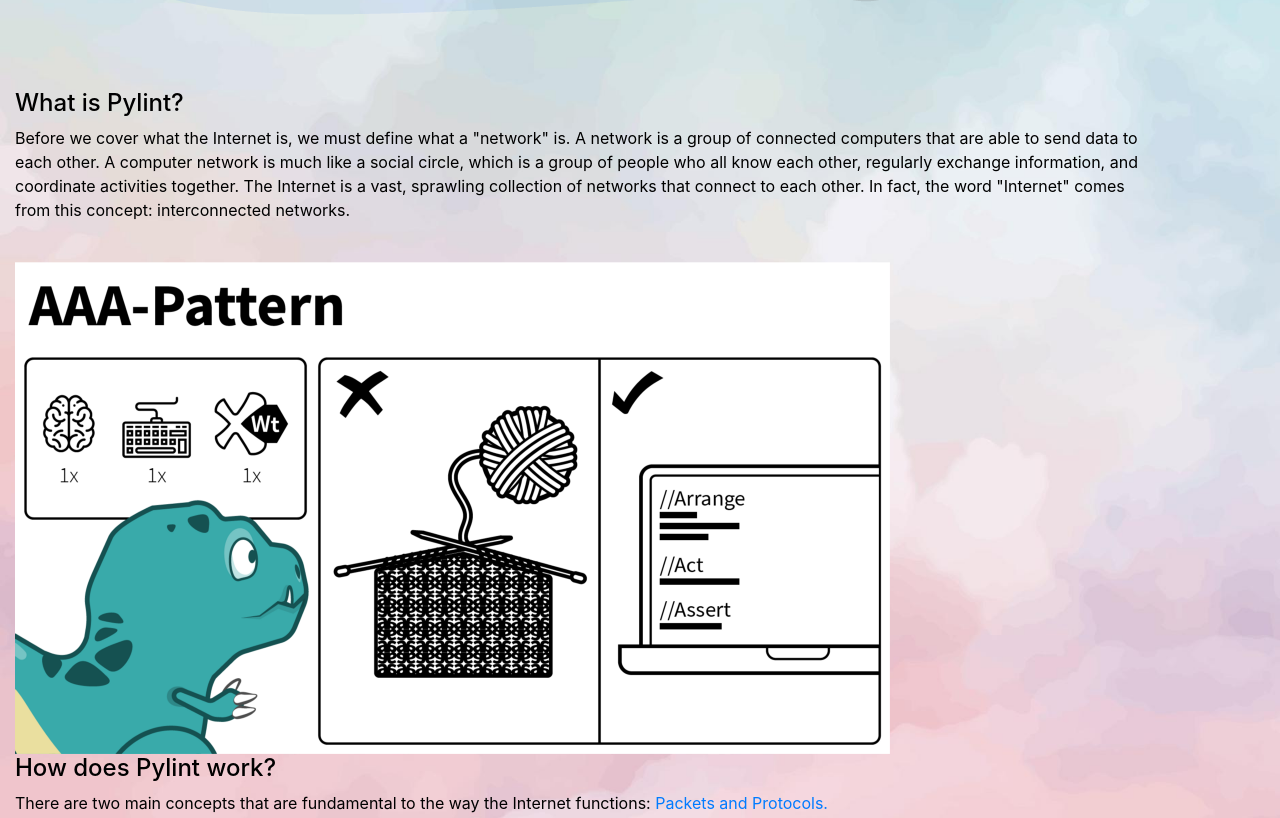
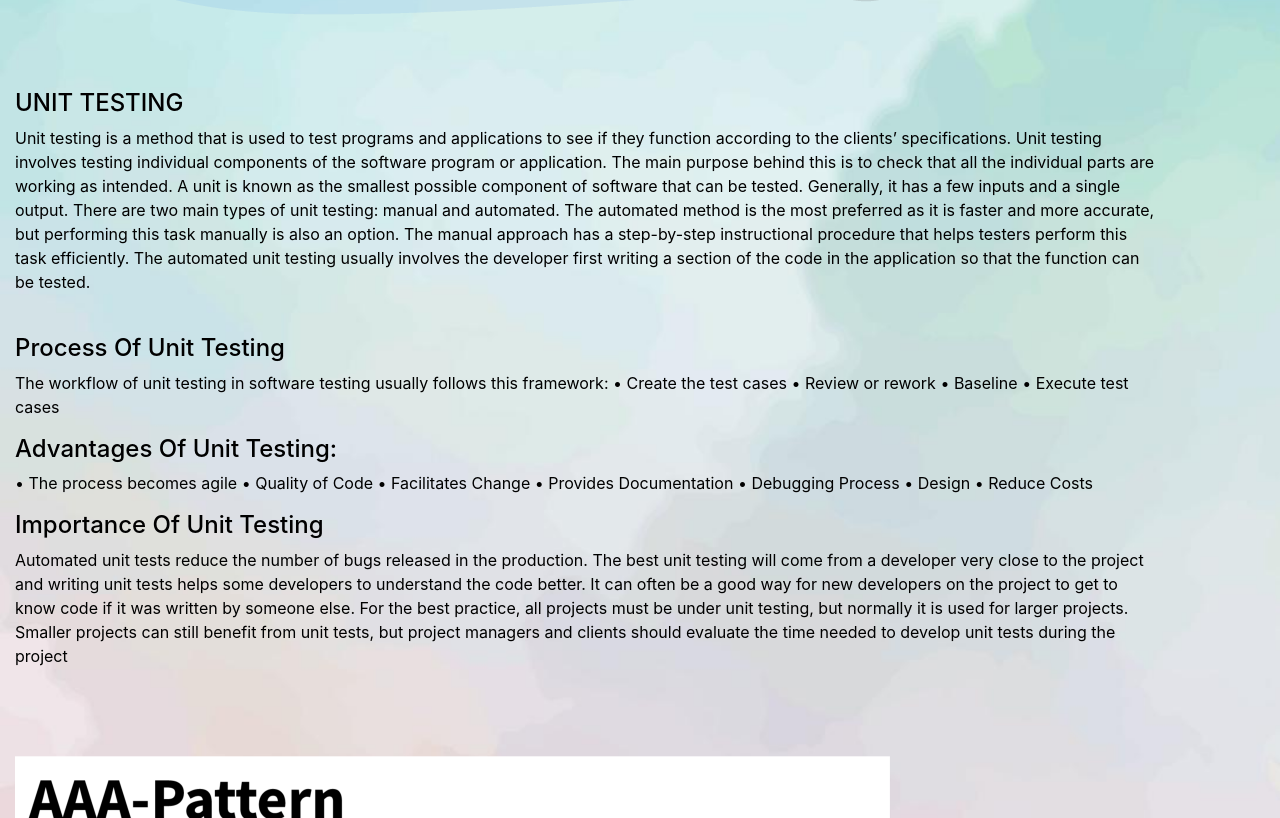
Before and after one commit to snalluri2/Project-2, a plain HTML site: page Testing - AAA.html in a window 1280 px wide. Shown: the part 531-1349 px from the top of the page. Drawn offline with nearby package versions, Linux system fonts and the light colour scheme.

Commit message:
Task : Making changes to AAA

```diff
--- a/Testing - AAA.html
+++ b/Testing - AAA.html
@@ -46,12 +46,39 @@
             <div class="body-content">
                 <br>
                 <br>
-                <h4>What is Pylint?</h4>
-                <p>Before we cover what the Internet is, we must define what a "network" is. A network is a group of connected computers that are able to send data to each other. A computer network is much like a social circle, which is a group of people who all know each other, regularly exchange information, and coordinate activities together. The Internet is a vast, sprawling collection of networks that connect to each other. In fact, the word "Internet" comes from this concept: interconnected networks.<br style="clear: both;" /></p>
+                <h4>UNIT TESTING</h4>
+                <p>Unit testing is a method that is used to test programs and applications to see if they function according to the clients’ specifications. Unit testing involves testing individual components of the software program or application. The main purpose behind this is to check that all the individual parts are working as intended. A unit is known as the smallest possible component of software that can be tested. Generally, it has a few inputs and a single output.
+                    There are two main types of unit testing: manual and automated. The automated method is the most preferred as it is faster and more accurate, but performing this task manually is also an option. The manual approach has a step-by-step instructional procedure that helps testers perform this task efficiently. The automated unit testing usually involves the developer first writing a section of the code in the application so that the function can be tested.<br style="clear: both;" /></p>
                 <br>
-                <img src="images/AAAp.png" >
-                <h4>How does Pylint work?</h4>
-                <p>There are two main concepts that are fundamental to the way the Internet functions: <a href="Packets-and-Protocols.html"> Packets and Protocols.</a></p>
+                <h4>Process Of Unit Testing</h4>
+                <p>The workflow of unit testing in software testing usually follows this framework:
+                    •	Create the test cases
+                    •	Review or rework
+                    •	Baseline
+                    •	Execute test cases
+                </p>
+                <h4>Advantages Of Unit Testing:</h4>
+                <p>•	The process becomes agile
+                    •	Quality of Code
+                    •	Facilitates Change
+                    •	Provides Documentation
+                    •	Debugging Process
+                    •	Design
+                    •	Reduce Costs
+                </p>
+                <h4>Importance Of Unit Testing </h4>
+                <p>Automated unit tests reduce the number of bugs released in the production. The best unit testing will come from a developer very close to the project and writing unit tests helps some developers to understand the code better. It can often be a good way for new developers on the project to get to know code if it was written by someone else. For the best practice, all projects must be under unit testing, but normally it is used for larger projects. Smaller projects can still benefit from unit tests, but project managers and clients should evaluate the time needed to develop unit tests during the project</p>
+                <br><br><br><img src="images/AAAp.png" >
+                <br><br>
+                <h4>The Arrange, Act and Assert (AAA) Pattern</h4>
+                <p>The AAA (Arrange-Act-Assert) pattern has become almost a standard across the industry. It suggests that you should divide your test method into three sections: arrange, act and assert. Each one of them only responsible for the part in which they are named after.
+                    So, the arrange section you only have code required to setup that specific test. Here objects would be created, mocks setup (if you are using one) and potentially expectations would be set. Then there is the Act, which should be the invocation of the method being tested. And on Assert you would simply check whether the expectations were met.
+                    AAA pattern does make the code quite well structured and easy to understand.</p>
+                   <p> // arrange <br> var repository = Substitute.For<IClientRepository>();<br>var client = new Client(repository);</p>
+                        <p>// act<br>client.Save();</p>
+                        <p>// assert<br></p>
+                <p>Test code, in the same way as production code, is supposed to be clean and self-explanatory. Preempting what you are going to do just adds unnecessary clutter. You can still have a clear distinction of the three steps by using spaces and indentation. Which are ultimately the key features the compiler provides you to structure your code.</p>
+                <br><br><p>Click here to go to the next page :- <a href="OOP's%20Concepts.html"> OOP's Concepts</a></p>
             </div>
         </div>
     </div>
```
Also changed, not shown: OOP's Concepts.html (+2 -5 lines).
